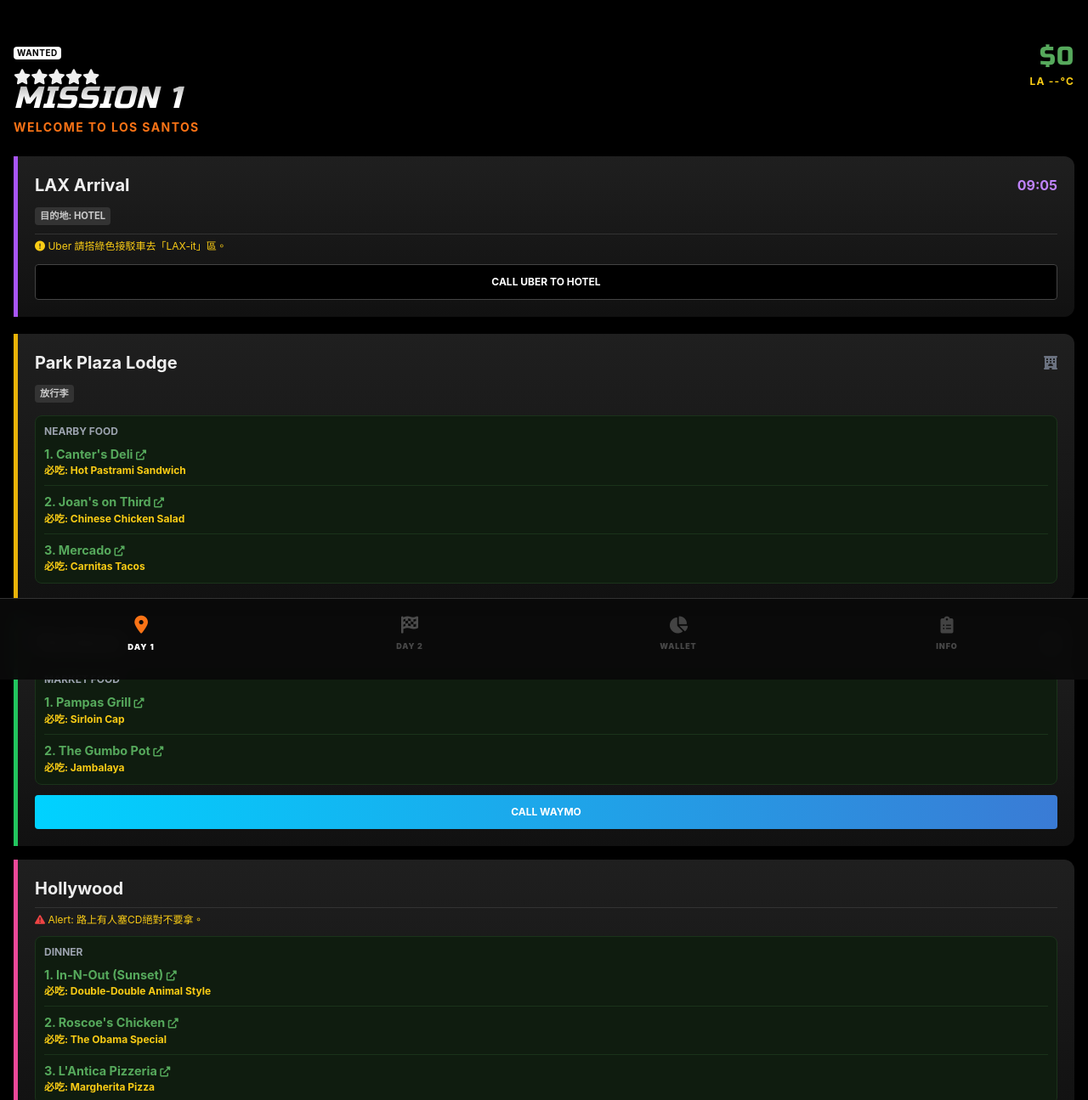
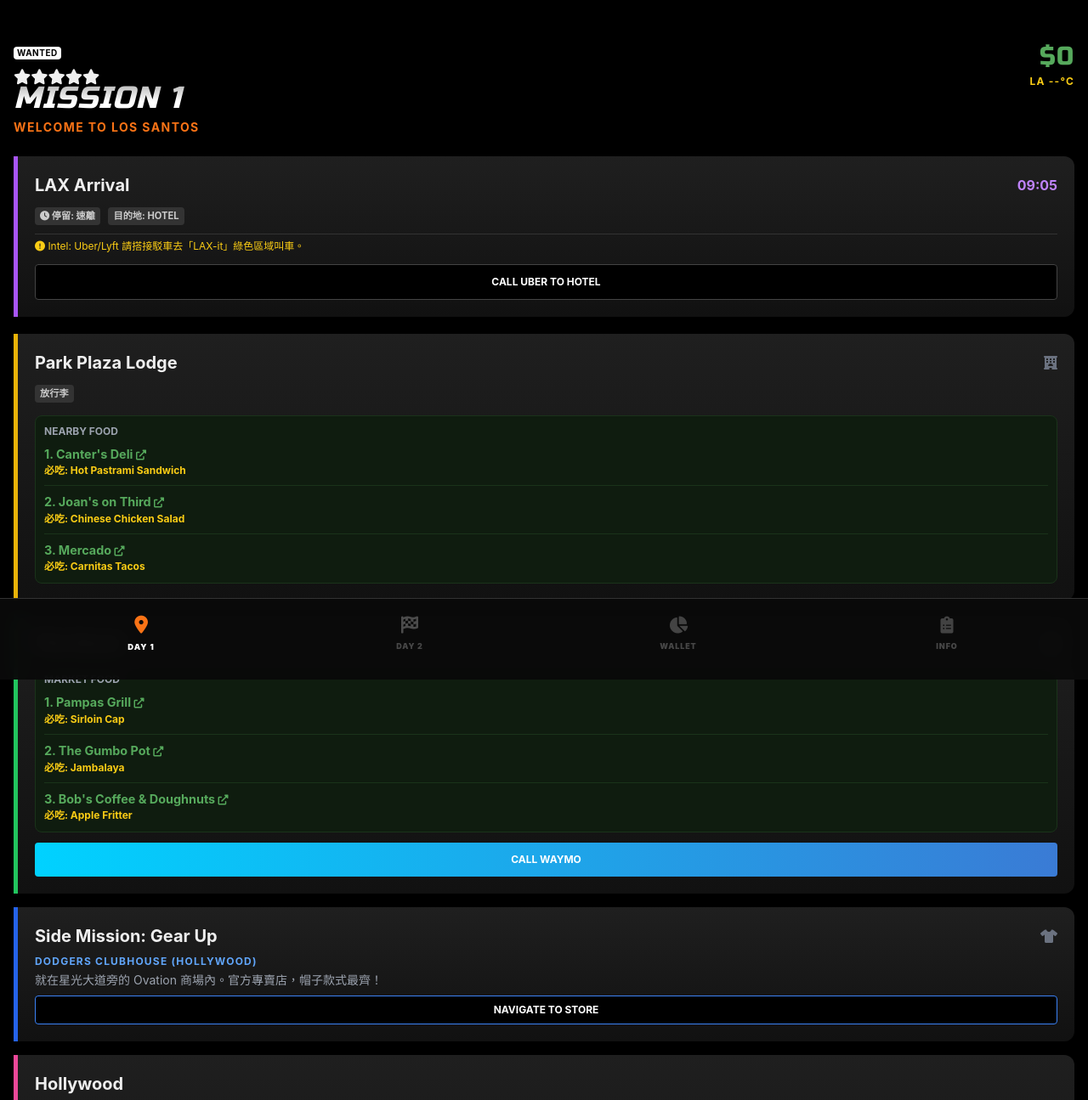
Before and after one commit to SamCheng0921/LA-trip, a plain HTML site: page index.html in a window 1280 px wide. Shown: the top 1295 px of the page at 85% size. Drawn offline with nearby package versions, Linux system fonts and the light colour scheme; no server answers.

Commit message:
Update index.html

```diff
--- a/index.html
+++ b/index.html
@@ -6,7 +6,7 @@
     <meta name="apple-mobile-web-app-capable" content="yes">
     <meta name="apple-mobile-web-app-status-bar-style" content="black-translucent">
     <meta name="apple-mobile-web-app-title" content="LA Mission">
-    <title>LA Mission v8</title>
+    <title>LA Mission v9</title>
 
     <link rel="apple-touch-icon" href="https://upload.wikimedia.org/wikipedia/commons/thumb/e/e0/Grand_Theft_Auto_V_Logo.svg/1200px-Grand_Theft_Auto_V_Logo.svg.png">
     <script src="https://cdn.tailwindcss.com"></script>
@@ -89,7 +89,6 @@
         .bg-sam { background: #3b82f6; }
         .bg-emma { background: #ec4899; }
 
-        /* Checklist Style */
         .check-item { display: flex; align-items: center; padding: 10px; background: #222; border-radius: 8px; margin-bottom: 8px; }
         .check-item input { margin-right: 12px; transform: scale(1.5); accent-color: #56a95c; }
         .check-item label { color: #ddd; font-size: 0.9rem; }
@@ -126,8 +125,11 @@
                         <h3 class="text-xl font-bold">LAX Arrival</h3>
                         <span class="text-purple-400 font-bold">09:05</span>
                     </div>
-                    <div><span class="stat-tag">目的地: Hotel</span></div>
-                    <span class="warning-text"><i class="fas fa-exclamation-circle"></i> Uber 請搭綠色接駁車去「LAX-it」區。</span>
+                    <div>
+                        <span class="stat-tag"><i class="fas fa-clock"></i> 停留: 速離</span>
+                        <span class="stat-tag">目的地: Hotel</span>
+                    </div>
+                    <span class="warning-text"><i class="fas fa-exclamation-circle"></i> Intel: Uber/Lyft 請搭接駁車去「LAX-it」綠色區域叫車。</span>
                     <a href="https://m.uber.com/ul" class="btn-uber mt-3 block w-full py-3 rounded text-center text-xs font-bold uppercase text-white">Call Uber to Hotel</a>
                 </div>
 
@@ -170,8 +172,22 @@
                             <a href="https://www.google.com/maps/search/?api=1&query=The+Gumbo+Pot+Farmers+Market" target="_blank" class="food-link">2. The Gumbo Pot <i class="fas fa-external-link-alt text-xs"></i></a>
                             <div class="must-eat">必吃: Jambalaya</div>
                         </div>
+                         <div class="food-item">
+                            <a href="https://www.google.com/maps/search/?api=1&query=Bob's+Coffee+and+Doughnuts" target="_blank" class="food-link">3. Bob's Coffee & Doughnuts <i class="fas fa-external-link-alt text-xs"></i></a>
+                            <div class="must-eat">必吃: Apple Fritter</div>
+                        </div>
                     </div>
                     <button class="btn-waymo mt-3 w-full py-3 rounded text-center text-xs font-bold uppercase text-white">Call Waymo</button>
+                </div>
+
+                <div class="mission-card p-5 rounded-r-xl border-l-blue-600">
+                    <div class="flex justify-between items-center mb-2">
+                        <h3 class="text-xl font-bold">Side Mission: Gear Up</h3>
+                        <i class="fas fa-tshirt text-gray-500"></i>
+                    </div>
+                    <span class="text-xs font-bold text-blue-400 uppercase tracking-widest mb-1 block">Dodgers Clubhouse (Hollywood)</span>
+                    <p class="text-sm text-gray-400 mb-2">就在星光大道旁的 Ovation 商場內。官方專賣店，帽子款式最齊！</p>
+                    <a href="https://maps.google.com/?cid=3565751723328692397&g_mp=Cidnb29nbGUubWFwcy5wbGFjZXMudjEuUGxhY2VzLlNlYXJjaFRleHQ8" target="_blank" class="btn-uber block w-full py-2 rounded text-center text-xs font-bold uppercase text-white border-blue-500">Navigate to Store</a>
                 </div>
 
                 <div class="mission-card p-5 rounded-r-xl border-l-pink-500">
@@ -211,6 +227,10 @@
                             <a href="https://www.google.com/maps/search/?api=1&query=Jitlada+Los+Angeles" target="_blank" class="food-link">2. Jitlada (Thai) <i class="fas fa-external-link-alt text-xs"></i></a>
                             <div class="must-eat">必吃: Green Curry</div>
                         </div>
+                         <div class="food-item">
+                            <a href="https://www.google.com/maps/search/?api=1&query=Home+Restaurant+Los+Feliz" target="_blank" class="food-link">3. Home Restaurant <i class="fas fa-external-link-alt text-xs"></i></a>
+                            <div class="must-eat">必吃: Mac & Cheese</div>
+                        </div>
                     </div>
                     <a href="https://www.google.com/maps/dir/Los+Angeles+International+Airport,+1+World+Way,+Los+Angeles,+CA,+United+States/Park+Plaza+Lodge,+6001+West+3rd+Street,+Los+Angeles,+CA,+United+States/The+Original+Farmers+Market,+6333+West+3rd+Street,+Los+Angeles,+CA,+United+States/The+Grove,+189+The+Grove+Drive,+Los+Angeles,+CA,+United+States/Hollywood+Walk+of+Fame,+Hollywood+Boulevard,+Vine+Street,+Los+Angeles,+CA,+United+States/Lake+Hollywood+Park,+3160+Canyon+Lake+Drive,+Los+Angeles,+CA,+United+States/Griffith+Observatory,+2800+East+Observatory+Road,+Los+Angeles,+CA,+United+States/data=!4m44!4m43!1m5!1m1!19sChIJtU-yE9KwwoAR8a2LaVd7qHc!2m2!1d-118.4036052!2d33.942153!1m5!1m1!19sChIJ9472cia5woARz6XwN5x563g!2m2!1d-118.35142379999999!2d34.0703002!1m5!1m1!19sChIJmeuOVTC5woARRgUknn4XqXE!2m2!1d-118.3603699!2d34.072011499999995!1m5!1m1!19sChIJwwPTwi-5woARbtuI_49vkMM!2m2!1d-118.3575164!2d34.0719407!1m5!1m1!19sChIJXyC7WTu_woARPvVMCHBXd4U!2m2!1d-118.3295694!2d34.101605899999996!1m5!1m1!19sChIJIWe65uK_woARj5O0F9JFBJw!2m2!1d-118.3261053!2d34.1269448!1m5!1m1!19sChIJywjU6WG_woAR3NrWwrEH_3M!2m2!1d-118.3003935!2d34.1184341!3e0" class="bg-gray-800 border border-gray-600 mt-3 block w-full py-3 rounded text-center text-xs font-bold uppercase text-white">GPS Route</a>
                 </div>
@@ -248,6 +268,10 @@
                             <a href="https://www.google.com/maps/search/?api=1&query=Tacos+Tumbras+a+Tomas" target="_blank" class="food-link">2. Tacos Tumbras <i class="fas fa-external-link-alt text-xs"></i></a>
                             <div class="must-eat">必吃: Carnitas Tacos</div>
                         </div>
+                         <div class="food-item">
+                            <a href="https://www.google.com/maps/search/?api=1&query=G%26B+Coffee+Los+Angeles" target="_blank" class="food-link">3. G&B Coffee <i class="fas fa-external-link-alt text-xs"></i></a>
+                            <div class="must-eat">必喝: Iced Almond Macadamia Latte</div>
+                        </div>
                     </div>
                 </div>
 
@@ -265,6 +289,10 @@
                         <div class="food-item">
                             <a href="https://www.google.com/maps/search/?api=1&query=Fat+Sal's+Deli+Westwood" target="_blank" class="food-link">2. Fat Sal's Deli <i class="fas fa-external-link-alt text-xs"></i></a>
                             <div class="must-eat">必吃: Fat Texas</div>
+                        </div>
+                        <div class="food-item">
+                            <a href="https://www.google.com/maps/search/?api=1&query=CAVA+Westwood" target="_blank" class="food-link">3. CAVA <i class="fas fa-external-link-alt text-xs"></i></a>
+                            <div class="must-eat">必吃: Harissa Avocado Bowl</div>
                         </div>
                     </div>
                     <a href="https://m.uber.com/ul" class="btn-uber mt-2 block w-full py-2 rounded text-center text-xs font-bold uppercase text-white">Uber (加停靠點!)</a>
@@ -393,9 +421,8 @@
         // Init
         setPayer('Sam');
         renderExpenses();
-        fetchWeather(); // Get Weather on Load
+        fetchWeather();
 
-        // Fetch Weather from Open-Meteo API
         async function fetchWeather() {
             try {
                 const response = await fetch('https://api.open-meteo.com/v1/forecast?latitude=34.05&longitude=-118.24&current_weather=true&temperature_unit=celsius');
```
